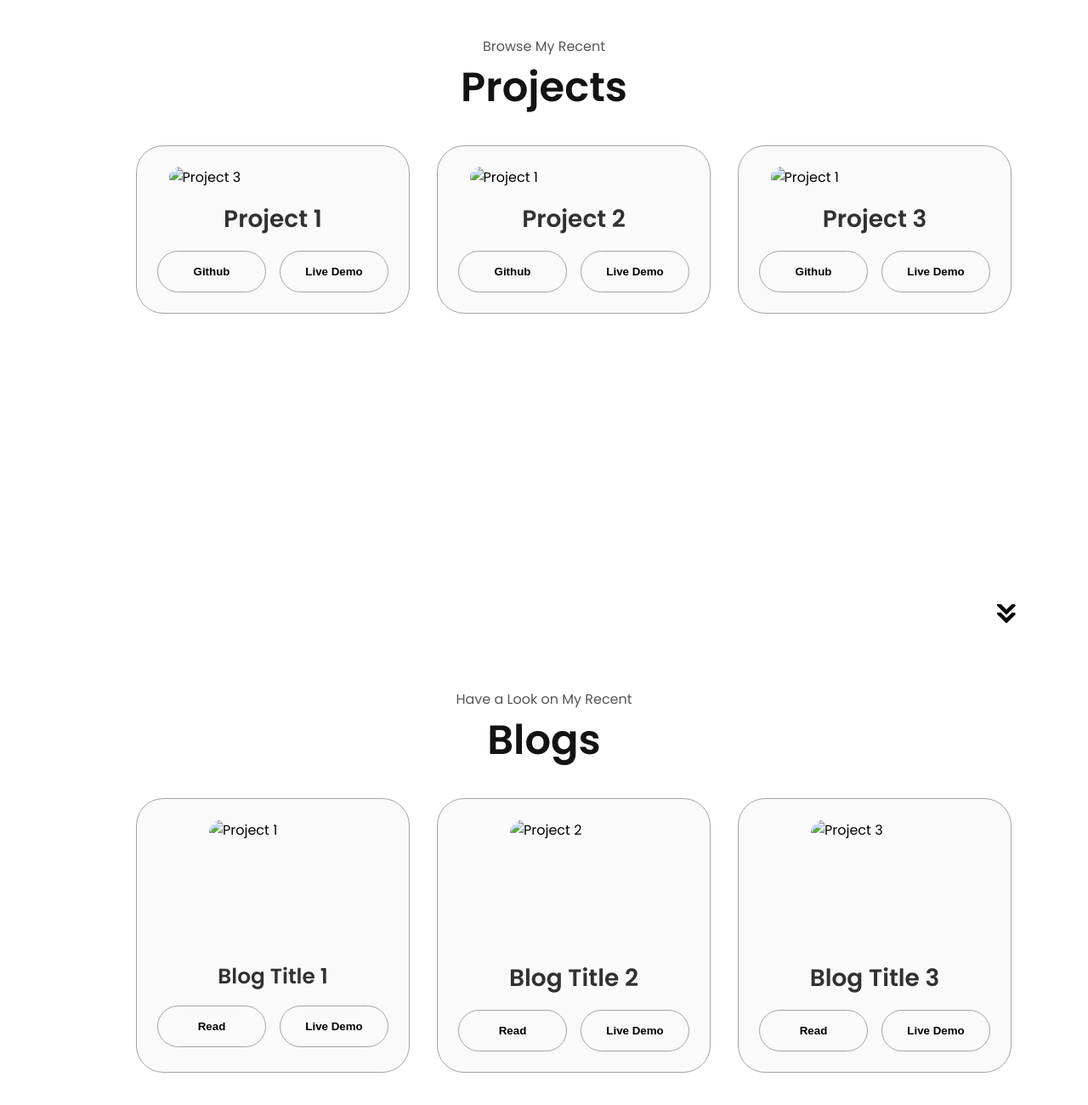
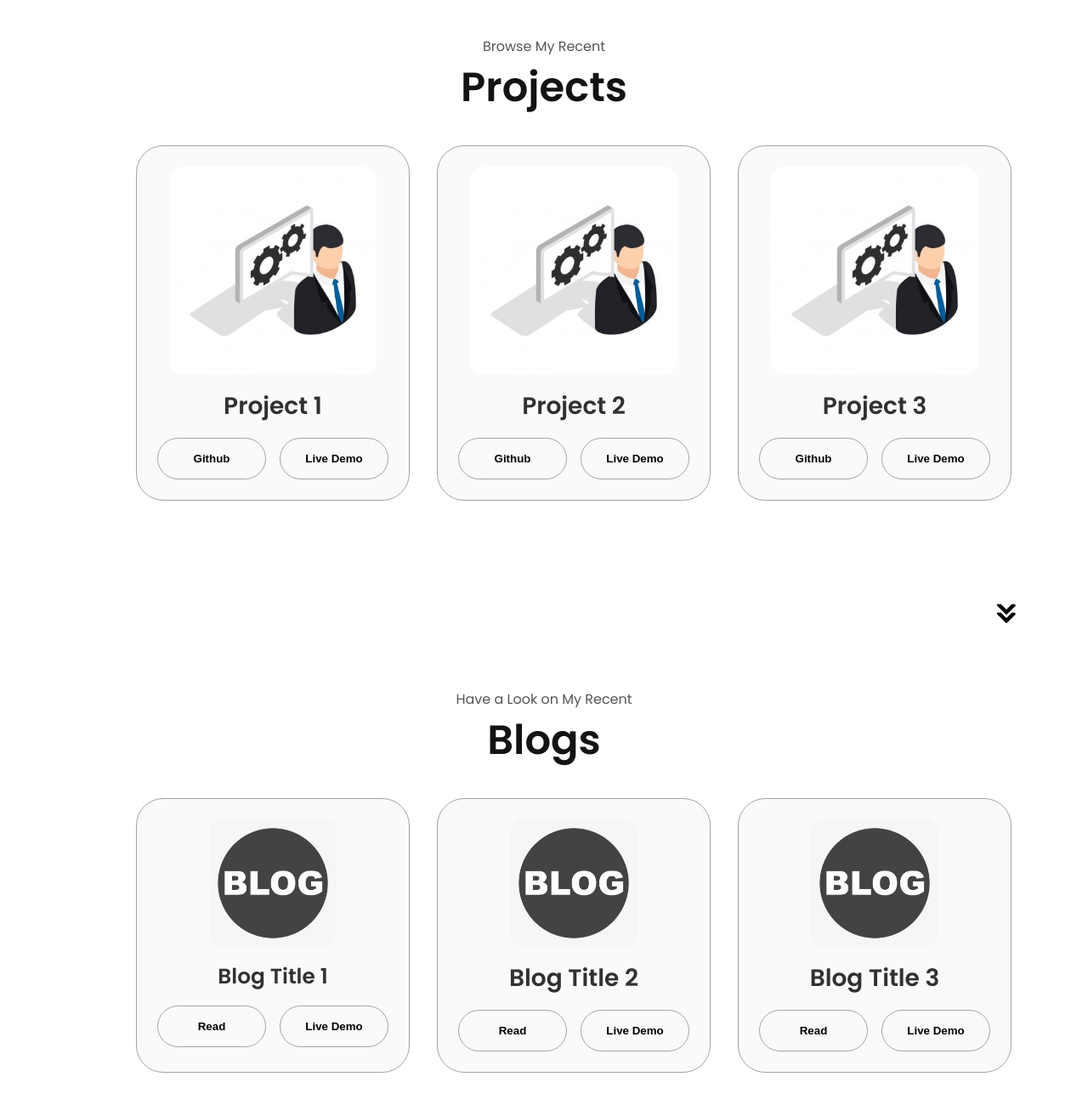
Before and after one commit to sujeetkar/portofoliodemo, a plain HTML site: page index.html in a window 1280 px wide. Shown: the part 2434-3734 px from the top of the page at 85% size. Drawn offline with Linux system fonts and the light colour scheme.

Commit message:
Update index.html

```diff
--- a/index.html
+++ b/index.html
@@ -267,7 +267,7 @@
             <div class="about-containers">
                 <div class="details-container color-container">
                     <div class="article-container">
-                        <img decoding="async" src="./assets/projects/proj1.jpg" alt="Project 3" class="project-img" />
+                        <img decoding="async" src="./assets/proj1.jpg" alt="Project 3" class="project-img" />
                     </div>
                     <h2 class="experience-sub-title project-title">Project 1</h2>
                     <div class="btn-container">
@@ -286,7 +286,7 @@
                 </div>
                 <div class="details-container color-container">
                     <div class="article-container">
-                        <img decoding="async" src="./assets/projects/proj1.jpg" alt="Project 1" class="project-img" />
+                        <img decoding="async" src="./assets/proj1.jpg" alt="Project 1" class="project-img" />
                     </div>
                     <h2 class="experience-sub-title project-title">Project 2</h2>
                     <div class="btn-container">
@@ -304,7 +304,7 @@
                 </div>
                 <div class="details-container color-container">
                     <div class="article-container">
-                        <img decoding="async" src="./assets/projects/proj1.jpg" alt="Project 1" class="project-img" />
+                        <img decoding="async" src="./assets/proj1.jpg" alt="Project 1" class="project-img" />
                     </div>
                     <h2 class="experience-sub-title project-title">Project 3</h2>
                     <div class="btn-container">
@@ -338,7 +338,7 @@
             <div class="about-containers">
                 <div class="details-container color-container">
                     <div class="article-container">
-                        <img decoding="async" src="./assets/blogs/blog demo.png" alt="Project 1" class="blog-img" />
+                        <img decoding="async" src="./assets/blog demo.png" alt="Project 1" class="blog-img" />
                     </div>
                     <h2 class="experience-sub-title project-title" style="font-size:1.55rem">Blog Title 1</h2>
                     <div class="btn-container">
@@ -354,7 +354,7 @@
                 </div>
                 <div class="details-container color-container">
                     <div class="article-container">
-                        <img decoding="async" src="./assets/blogs/blog demo.png" alt="Project 2" class="blog-img" />
+                        <img decoding="async" src="./assets/blog demo.png" alt="Project 2" class="blog-img" />
                     </div>
                     <h2 class="experience-sub-title project-title">Blog Title 2</h2>
                     <div class="btn-container">
@@ -370,7 +370,7 @@
                 </div>
                 <div class="details-container color-container">
                     <div class="article-container">
-                        <img decoding="async" src="./assets/blogs/blog demo.png" alt="Project 3" class="blog-img" />
+                        <img decoding="async" src="./assets/blog demo.png" alt="Project 3" class="blog-img" />
                     </div>
 
                     <h2 class="experience-sub-title project-title">Blog Title 3</h2>
```
